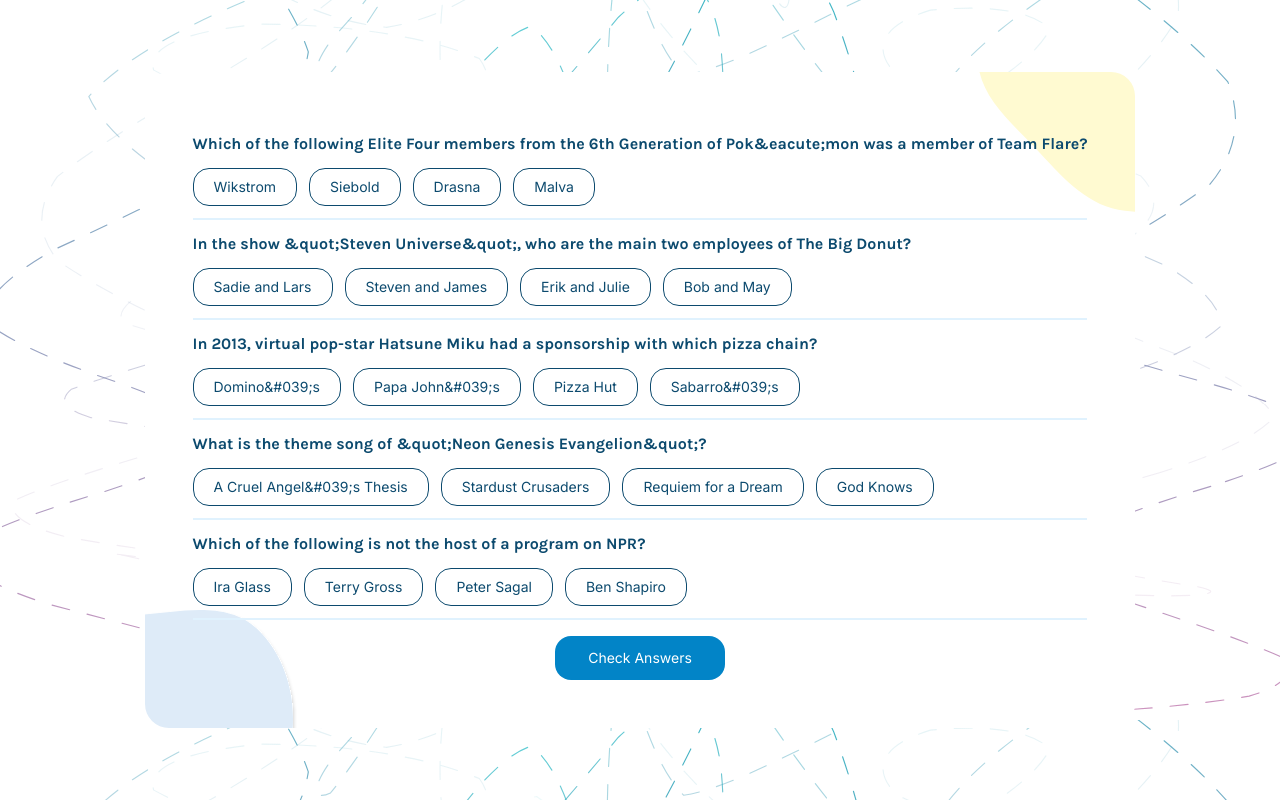
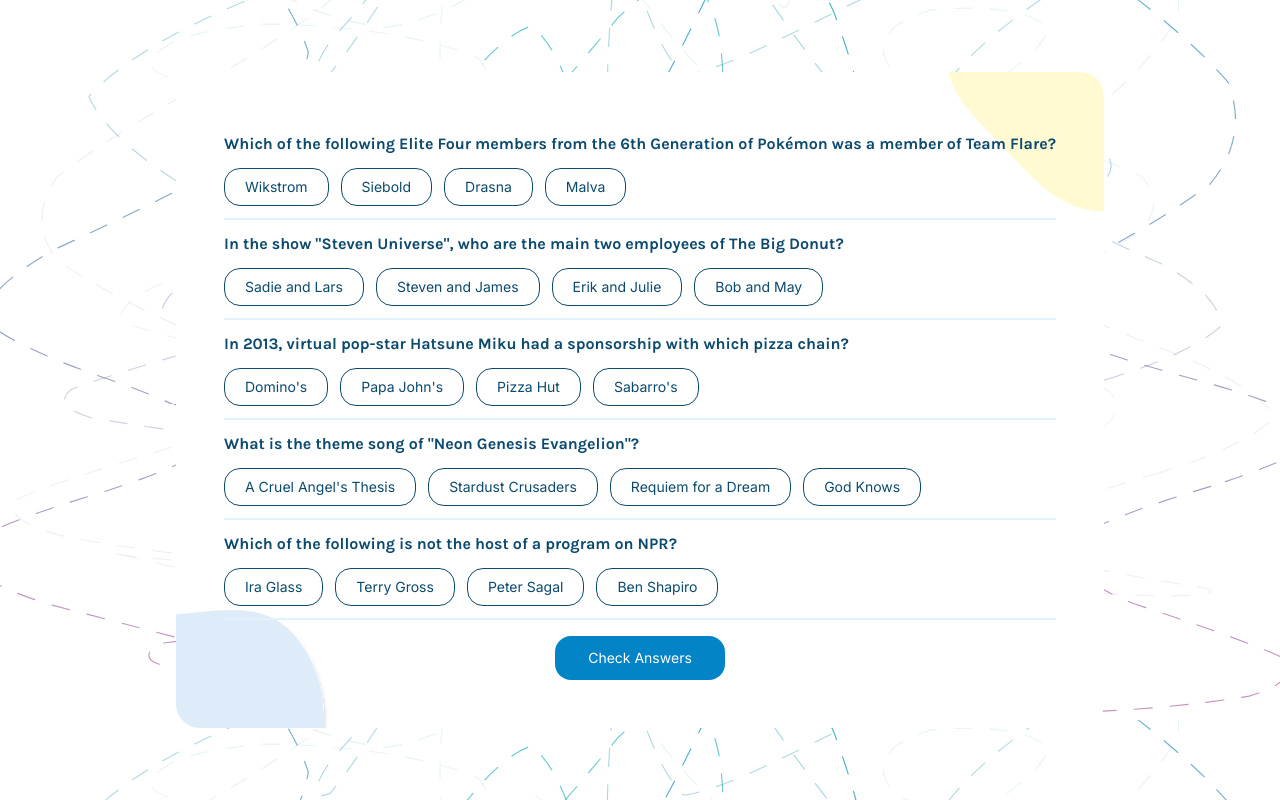
Before and after one commit to farulivan/quizzical-trivia, a React (Vite) app: page / in a window 1280 px wide. Both pictures are taken after a click on the button "Start Quiz". Built offline with nearby package versions, Linux system fonts and the light colour scheme.

Commit message:
add style to all answer conditions and decode the data on the UI

```diff
--- a/src/components/Answer.jsx
+++ b/src/components/Answer.jsx
@@ -1,4 +1,6 @@
 import { useEffect, useState } from "react";
+import he from 'he';
+
 
 const Answer = (props) => {
     const [answerOptions, setAnswerOptions] = useState()
@@ -17,21 +19,29 @@
                 return (
                 <section key={answer}>
                     <input
-                        className="hidden peer"
+                        className={`hidden peer correct`}
                         type="radio"
                         id={answer}
                         name={props.index}
                         value={answer}
                         // checked={formData.employment ===  {answer}}
                         onChange={props.handleChange}
-                        required
                         disabled={props.finish}
                     />
                     <label
-                        className="inline-flex font-Inter font-normal text-sm justify-between items-center px-5 py-2 w-full bg-white rounded-2xl border border-sky-900 cursor-pointer peer-checked:bg-sky-200 peer-checked:border-0 hover:bg-gray-100"
+                        className=
+                        {`
+                            inline-flex font-Inter font-normal text-sm justify-between items-center px-5 py-2 w-full cursor-pointer rounded-2xl
+                            peer-checked:border-0 hover:bg-gray-100
+                            ${props.finish ?
+                                answer === props.correctAnswer ?
+                                    'peer-checked:bg-emerald-300 bg-emerald-300' : 'peer-checked:bg-red-300 opacity-50 border border-sky-900'
+                                : 'border border-sky-900 peer-checked:bg-sky-200'
+                            }
+                        `}
                         htmlFor={answer}
                     >
-                        {answer}
+                        {he.decode(answer)}
                     </label>
                 </section>
                 )
--- a/src/components/Questions.jsx
+++ b/src/components/Questions.jsx
@@ -1,6 +1,7 @@
 import { useEffect, useState } from "react";
 import questionsData from "../data";
 import Answer from "./Answer";
+import he from 'he';
 
 const Questions = (props) => {
     const [questions, setQuestions] = useState(null)
@@ -67,7 +68,7 @@
                                 className="question-container mt-3 border-b-2 border-b-sky-100"
                                 key={q.question}
                             >
-                                <legend className="question font-Karla text-base">{q.question}</legend>
+                                <legend className="question font-Karla text-base">{he.decode(q.question)}</legend>
                                 <Answer
                                     index={i+1}
                                     correctAnswer={q.correct_answer}
```
